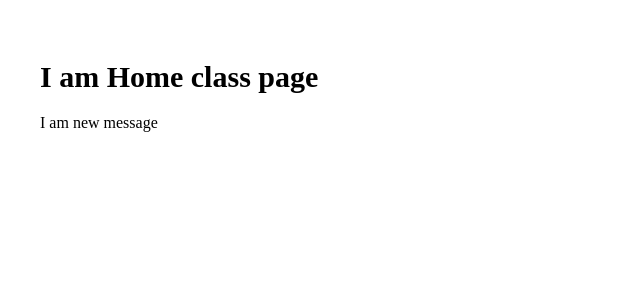
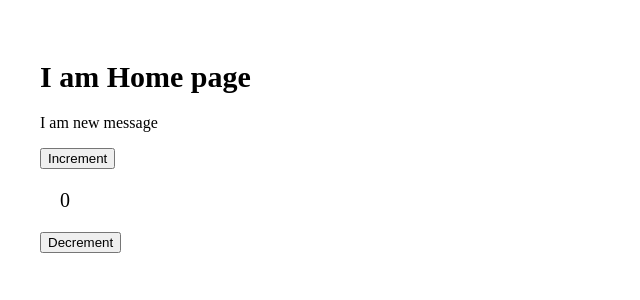
Before and after one commit to Mateman84/servicario, a React (Create React App) app: page / in a window 1280 px wide. Shown: the top 300 px of the page, without its empty margins (0-640 px from the left). Built offline with nearby package versions, Linux system fonts and the light colour scheme.

Commit message:
tested different class vs functional components

```diff
--- a/src/pages/home.css
+++ b/src/pages/home.css
@@ -5,3 +5,8 @@
 h1 {
     font-size: 30px;
 }
+.counter {
+    font-size: 20px;
+    margin: 10px;
+    padding: 10px;
+}
--- a/src/pages/home.js
+++ b/src/pages/home.js
@@ -1,14 +1,51 @@
-import React from 'react'
+
+import React, {useState, useEffect} from 'react'
 import './home.css'
 
 //Functional component = are smaller components presentational components since you don't have to write alot of code.
 // In most cases they are reusable their focus should be on one thing.
 
-    /*
+
+/*
     const Home = () => {
+
+
+        const [message, setMessage] = useState("Super Message via Functional component")
+        const [count, setCount] = useState(0)
+        //const [test, setTest] = useState(0)
+        //Use state function returns an array the first element in this array is your state value, or in my case, "message"
+        // The second value is a function that is used for mutating the the state, in my case, "setMessage". These are only
+        //names and it is recommended you choose descriptive names. Another way but more convuluted way of writing can be done as follows:
+
+        //const messageState = useState("Super Message via Functional component 2")
+        //const message = messageState[0]
+        //const setMessage = messageState[1]
+
+        //"useEffect" is called after the component is initialized and when the component is updated
+
+        useEffect(() => {
+            alert("Hello world")
+            setTimeout(() => {
+                setMessage("setMessage with useEffect after a millisecond")
+            }, 1000)
+        }, [])
+
+        const increment = () => {
+            setCount(count + 1)
+            //setTest(test + 1)
+        }
+
+        const decrement = () => {
+             setCount(count - 1)
+        }
+
         return (
             <div className="container">
             <h1>I am Home page</h1>
+            <p>{message}</p>
+            <button onClick={increment}>Increment</button>
+            <div className="counter">{count}</div>
+            <button onClick={decrement}>Decrement</button>
             </div>
 
     //Om man lägger två element bredvid varandra:
@@ -33,15 +70,15 @@ import './home.css'
 
 class Home extends React.Component {
 
+   constructor(props){
+        super(props)
+        this.state = {
+            message: 'Super Message!!!!',
+            count: 0
+        }
 
-    constructor(){
-        super()
-        this.state = {
-            message: 'Super Message!!!!'
-        }
-    }
-
-
+        this.decrement = this.decrement.bind(this)
+     }
 
     //Lifecycle function, componentDidMount, is a lifecycle function that is called only once
     componentDidMount(){
@@ -52,21 +89,36 @@ class Home extends React.Component {
         }, 1000)
     }
 
-    /*
-    Lifecycle function render
-    is a lifecycle function that is called whenever a state is changed.
-    */
+
+    increment = () => {
+        const { count } = this.state
+        this.setState({count: count + 1})
+    }
+    // Difference between "increment" and "decrement functions is where it is an arrow function. "decrements" arrow function is
+    // called in the onClick event down in the renderer. A few ways to call it is illustrated aswell on the "onClick functions"
+    decrement() {
+        const { count } = this.state
+        this.setState({count: count - 1})
+    }
+
+    //Lifecycle function render
+    //is a lifecycle function that is called whenever a state is changed.
+
     render (){
         //debugger
-        const { message } = this.state
+        const { message, count } = this.state
         return (
             <div className="container">
-            <h1>I am Home class page</h1>
-            <p>{ message }</p>
+                <h1>I am Home page</h1>
+                <p>{message}</p>
+                <button onClick={this.increment}>Increment</button>
+                <div className="counter">{count}</div>
+                {/* <button onClick={() => this.decrement()}>Decrement</button> */}
+                {/*<button onClick={this.decrement.bind(this)}>Decrement</button>*/}
+                <button onClick={this.decrement}>Decrement</button>
             </div>
         )
     }
 }
 
-
 export default Home
```
